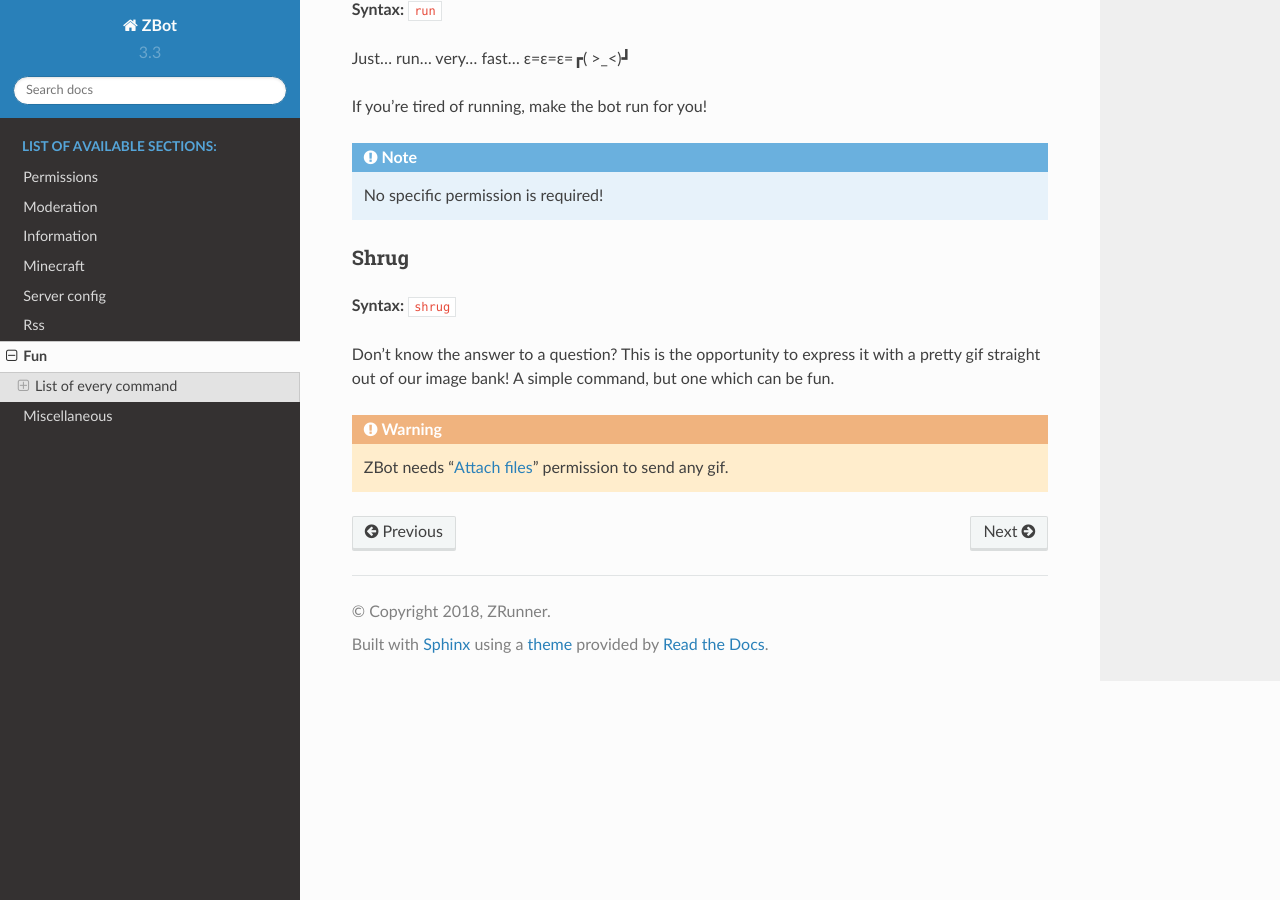
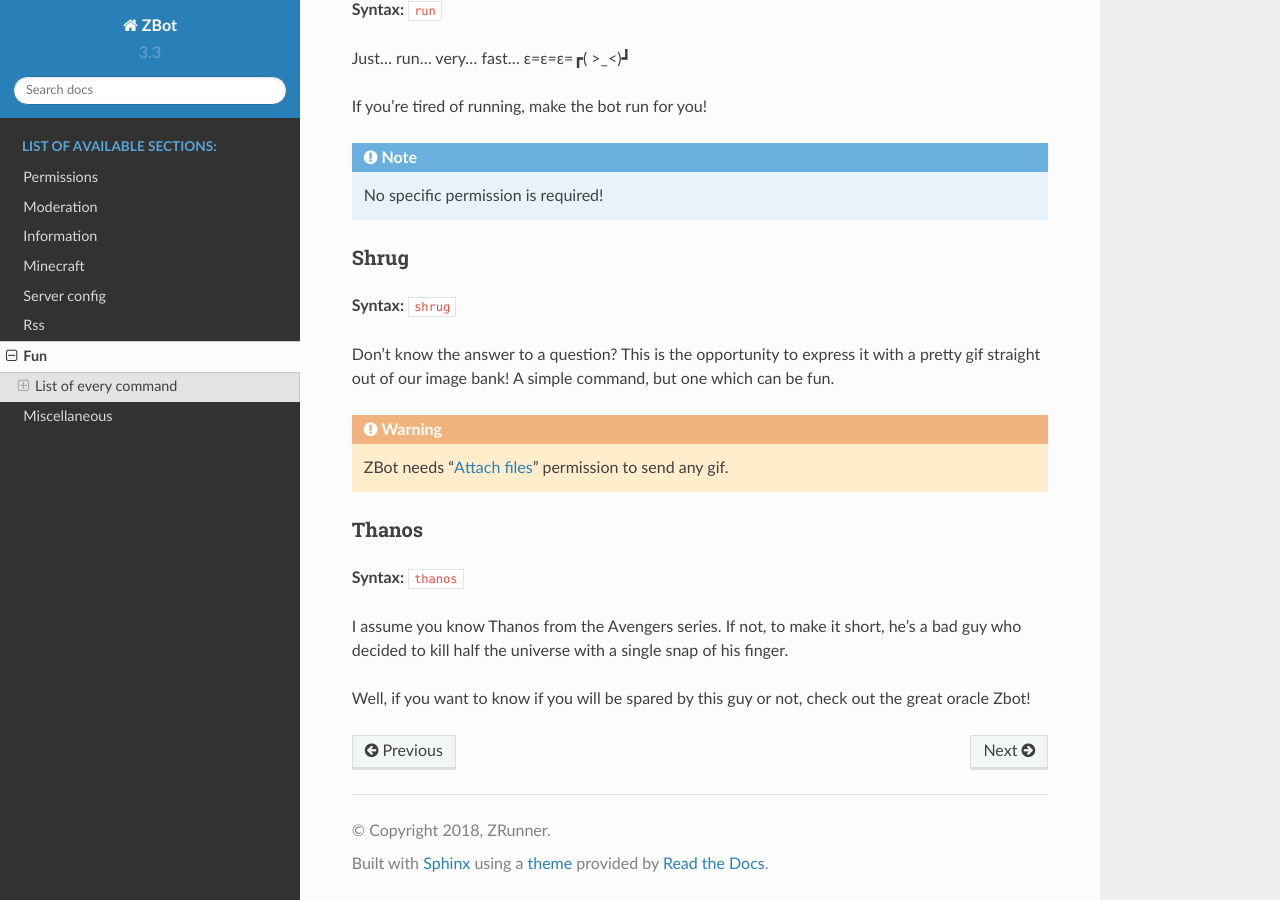
Before and after one commit to Axobot-org/Axobot, a Sphinx documentation site: the page built from docs/fun.rst, in a window 1280 px wide and 900 px high, scrolled down 6439 px. Built offline with Sphinx 7.4.7 and the Read the Docs theme 2.0.0, drawn with Linux system fonts in a browser that asks for light colours.

Commit message:
[doc] Add 'thanos' cmd

```diff
--- a/docs/fun.rst
+++ b/docs/fun.rst
@@ -230,3 +230,13 @@
 Don't know the answer to a question? This is the opportunity to express it with a pretty gif straight out of our image bank! A simple command, but one which can be fun.
 
 .. warning:: ZBot needs "`Attach files <perms.html#attach-files>`_" permission to send any gif.
+
+
+Thanos
+------
+
+**Syntax:** :code:`thanos`
+
+I assume you know Thanos from the Avengers series. If not, to make it short, he's a bad guy who decided to kill half the universe with a single snap of his finger.
+
+Well, if you want to know if you will be spared by this guy or not, check out the great oracle Zbot!
```
